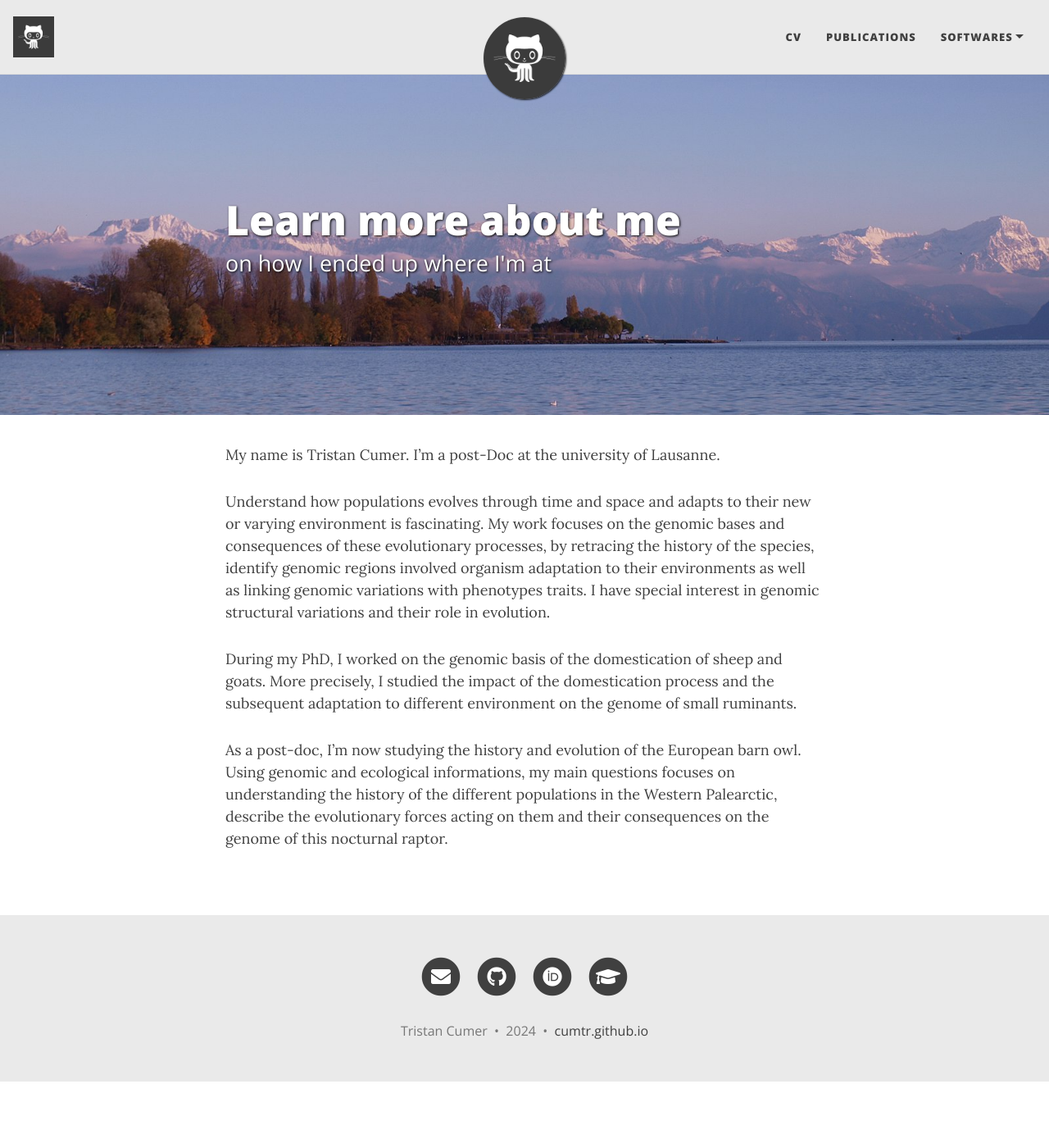
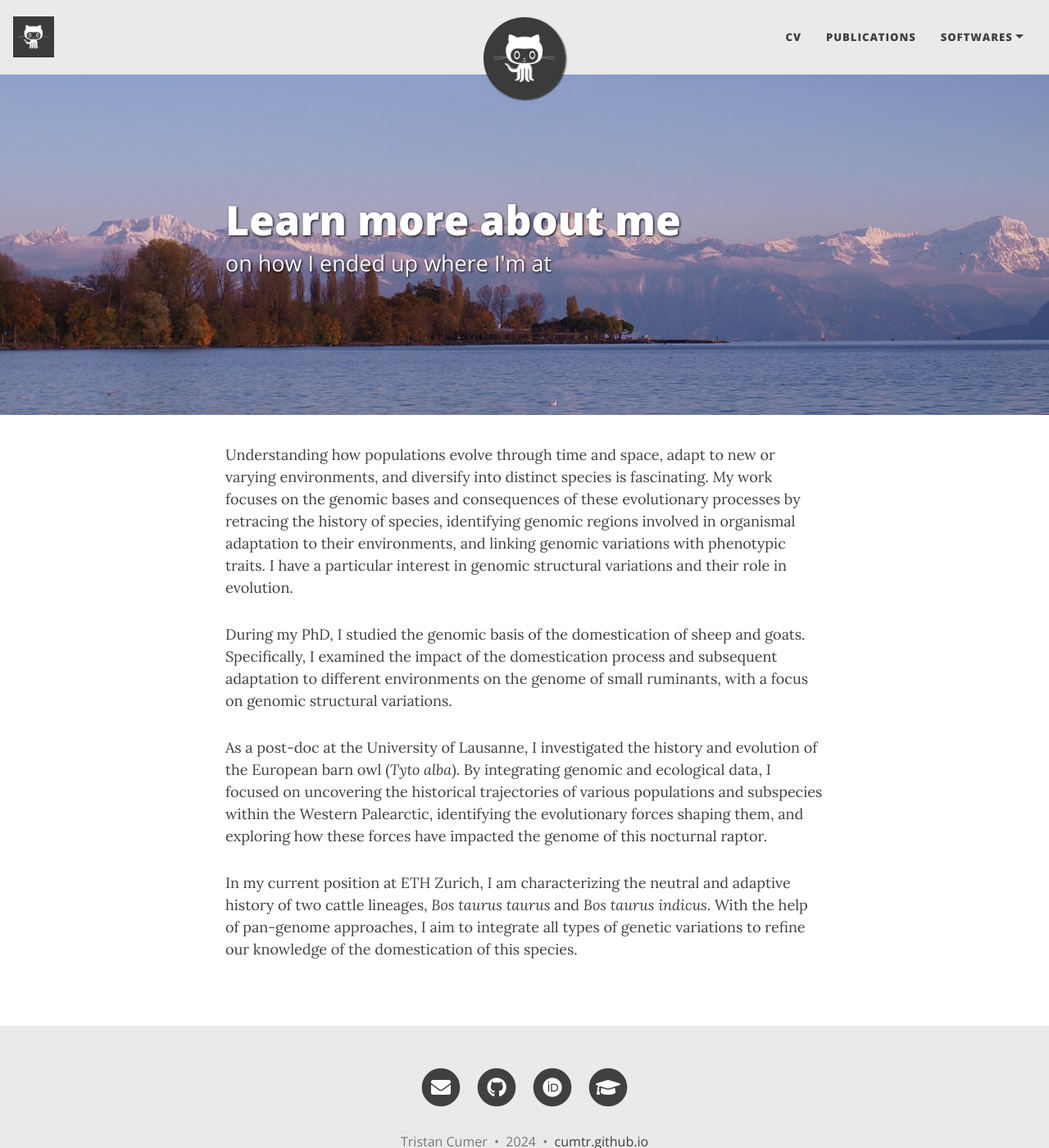
Before and after one commit to cumtr/cumtr.github.io, a Jekyll site: the page built from _posts/2020-02-28-LearnMoreAboutMe.md, in a window 1280 px wide and 1400 px high. Shown: the whole window at 82% size. Built offline with Jekyll 4.4.1, drawn with Linux system fonts in a browser that asks for light colours; nearby versions of some CDN libraries.

Commit message:
Update 2020-02-28-LearnMoreAboutMe.md

```diff
--- a/_posts/2020-02-28-LearnMoreAboutMe.md
+++ b/_posts/2020-02-28-LearnMoreAboutMe.md
@@ -7,10 +7,10 @@ thumbnail-img: /assets/img/LemanAlpes.jpg
 # share-img: /assets/img/LemanAlpes.jpg
 ---
 
-My name is Tristan Cumer. I'm a post-Doc at the university of Lausanne.
+Understanding how populations evolve through time and space, adapt to new or varying environments, and diversify into distinct species is fascinating. My work focuses on the genomic bases and consequences of these evolutionary processes by retracing the history of species, identifying genomic regions involved in organismal adaptation to their environments, and linking genomic variations with phenotypic traits. I have a particular interest in genomic structural variations and their role in evolution.
 
-Understand how populations evolves through time and space and adapts to their new or varying environment is fascinating. My work focuses on the genomic bases and consequences of these evolutionary processes, by retracing the history of the species, identify genomic regions involved organism adaptation to their environments as well as linking genomic variations with phenotypes traits. I have special interest in genomic structural variations and their role in evolution.
+During my PhD, I studied the genomic basis of the domestication of sheep and goats. Specifically, I examined the impact of the domestication process and subsequent adaptation to different environments on the genome of small ruminants, with a focus on genomic structural variations.
 
-During my PhD, I worked on the genomic basis of the domestication of sheep and goats. More precisely, I studied the impact of the domestication process and the subsequent adaptation to different environment on the genome of small ruminants.
+As a post-doc at the University of Lausanne, I investigated the history and evolution of the European barn owl (*Tyto alba*). By integrating genomic and ecological data, I focused on uncovering the historical trajectories of various populations and subspecies within the Western Palearctic, identifying the evolutionary forces shaping them, and exploring how these forces have impacted the genome of this nocturnal raptor.
 
-As a post-doc, I’m now studying the history and evolution of the European barn owl. Using genomic and ecological informations, my main questions focuses on understanding the history of the different populations in the Western Palearctic, describe the evolutionary forces acting on them and their consequences on the genome of this nocturnal raptor.
+In my current position at ETH Zurich, I am characterizing the neutral and adaptive history of two cattle lineages, *Bos taurus taurus* and *Bos taurus indicus*. With the help of pan-genome approaches, I aim to integrate all types of genetic variations to refine our knowledge of the domestication of this species.
```
